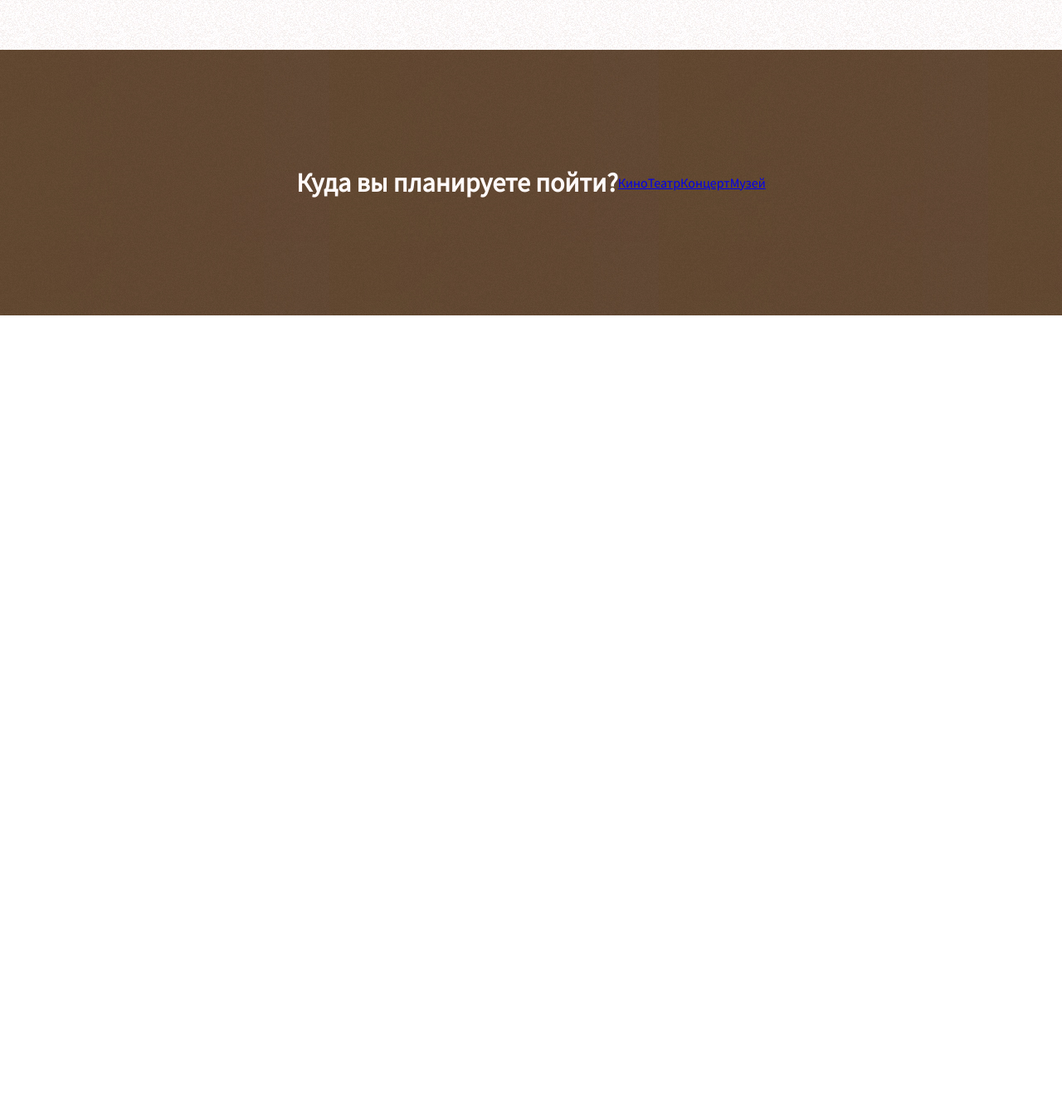
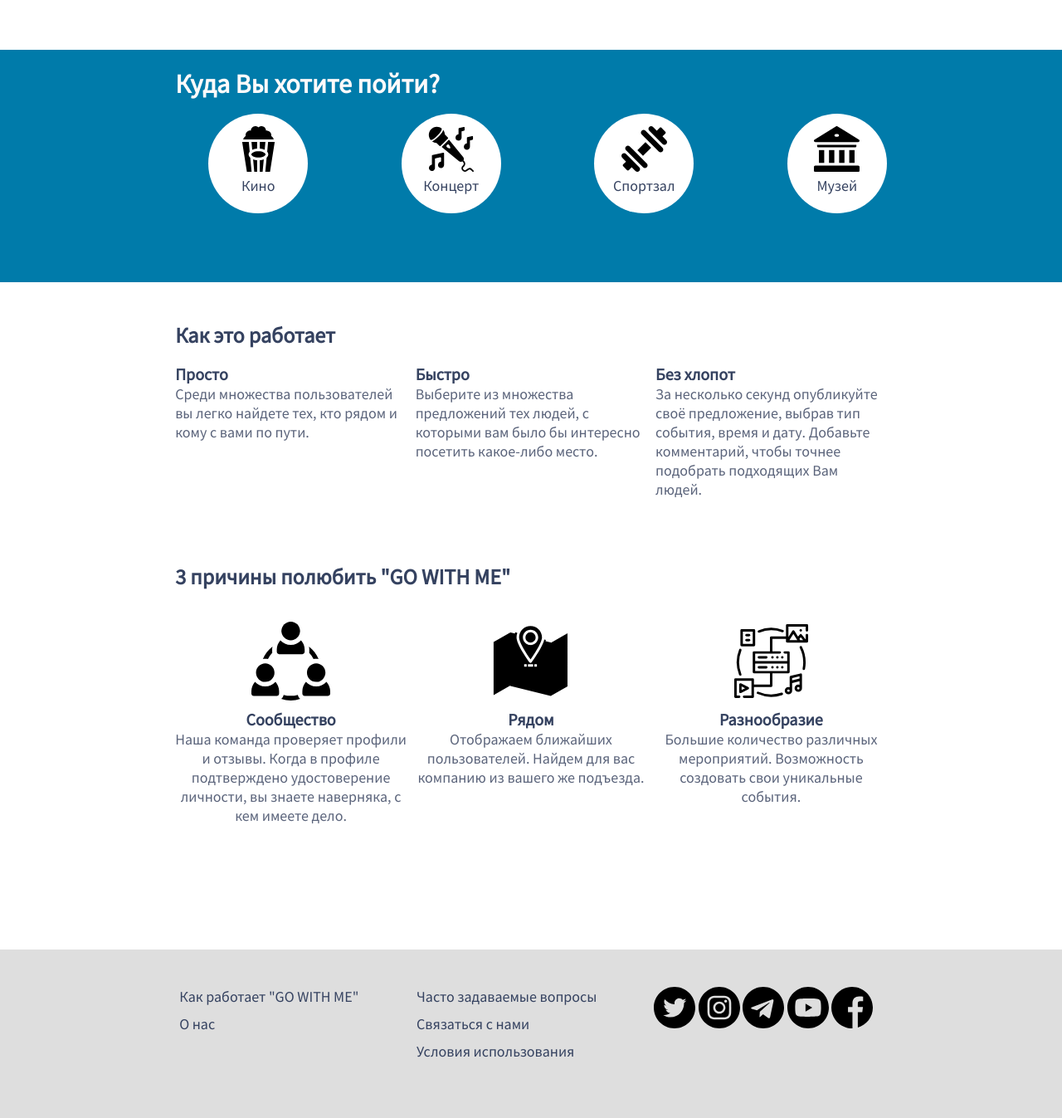
Before and after one commit to ArtSerov/Interface-Design, a plain HTML site: page index.html in a window 1280 px wide. Shown: the part 1180-2527 px from the top of the page at 83% size. Before the commit the page ends 1560 px from the top, so only its background shows below. Drawn offline with Linux system fonts and the light colour scheme.

Commit message:
Вариант 1.0

```diff
--- a/index.css
+++ b/index.css
@@ -17,7 +17,9 @@ header {
 
 }
 nav {
-	background: url(texture1.jpg);
+	/*background: url(texture1.jpg);*/
+	background-color: #fff;
+	border-bottom: 1px solid #DCDCDC;
 	margin: auto;
 	position: fixed;
 	top:0;
@@ -109,7 +111,8 @@ nav {
 }
 .container-two
 {
-	background: url(texture1.jpg);
+	/*background: url(texture1.jpg);*/
+	background-color: #fff;
 	height: 65vh;
 	width: 100%;
 	display: flex;
@@ -146,11 +149,132 @@ nav {
 }
 .container-three{
 
-	background: url(texture2.jpg);
-	height: 40vh;
+	/*background: url(texture2.jpg);*/
+	background-color: /*#F4A460*/ #007baa;
+	height: 35vh;
 	width: 100%;
 	display: flex;
-	align-items: center;
+	flex-direction: row;
 	justify-content: center;
 }
-.container-three
+.container-three h1{
+	margin-bottom: 0px;
+}
+
+.three-menu{
+	display: flex;
+	flex-direction: column;
+	width: 67%;
+}
+.container-three ul
+{
+	text-align: center;
+	font-family: 'Source Sans Pro', sans-serif;
+	list-style:none;
+	display: flex;
+	justify-content: space-between;
+	text-decoration: none;
+}
+.container-three img{
+	width: 55px;
+	height: 55px;
+}
+.container-three a{
+	text-decoration: none;
+	font-size: 18px;
+	color: #354260;
+}
+.items{
+	padding-top: 15px;
+	width: 120px;
+	height: 120px;
+	border-radius: 70px;
+	/*background-color: #FFDEAD;*/
+	/*background: url(texture1.jpg);*/
+	background-color: #fff;
+}
+.items:hover {
+	/*box-shadow: 0px 0px 15px 10px #000;*/
+	box-shadow:0px 0px 15px 10px #000;
+
+
+}
+.info-block{
+	display: flex;
+	justify-content: space-between;
+	text-decoration: none;
+}
+.containerPT{
+	/*background: url(texture1.jpg);*/
+	background-color: #fff;
+	display: flex;
+	justify-content: center;
+}
+.containerPT h1{
+	font-size: 26px;
+}
+.container-four{
+	margin-top: 30px;
+	margin-bottom: 30px;
+	width: 67%;
+	display: flex;
+	color: #354260;
+	flex-direction: column;
+}
+.info-block div{
+	width: 32.5%;
+}
+.info-block h2{
+	margin: 0px;
+	font-size: 20px;
+}
+.info-block p{
+	margin: 0px;
+	color: #5B647B;
+	font-size: 18px;
+
+}
+.info-block img{
+	width: 95px;
+	height: 95px;
+	margin:20px 0px 10px 0px;
+}
+.box{
+	display: flex;
+	flex-direction: column;
+	align-items: center;
+	text-align: center;
+}
+
+
+footer{
+	margin-top: 120px;
+	display: flex;
+	justify-content: center;
+	background-color: #DEDEDE;
+	height: 30vh;
+	align-items: center;
+}
+.end{
+	width: 67%;
+	height: 20vh;
+	display: flex;
+	justify-content: space-between;
+
+
+}
+.end div{
+	display: flex;
+	width: 100%;
+	flex-direction: column;
+}
+.end a{
+	color: #354260;
+	text-decoration: none;
+	margin:5px;
+	font-size: 18px;
+	font-family: 'Source Sans Pro', sans-serif;
+}
+.end img{
+	width: 50px;
+}
--- a/index.html
+++ b/index.html
@@ -44,23 +44,100 @@
 					</div>
 			</div>
 			<div class="container-three">
-				<h1>Куда вы планируете пойти?</h1>
-				<div>
-					<a href="#">Кино</a>
-				</div>
-				<div>
-					<a href="#">Театр</a>
-				</div>
-				<div>
-					<a href="#">Концерт</a>
-				</div>
-				<div>
-					<a href="#">Музей</a>
+				<div class="three-menu">
+					<h1>Куда Вы хотите пойти?</h1>
+					<div>
+						<ul>
+							<div class="items">
+								<li>
+									<a href="#">
+										<img src="cinema.svg" alt=""><br>Кино
+									</a>
+								</li>
+							</div>
+							<div class="items">
+							<li><a href="#">
+								<img src="sing.svg" alt=""><br>Концерт</a></li>
+							</div>
+							<div class="items">
+							<li><a href="#">
+								<img src="gym.svg" alt=""><br>Спортзал</a></li>
+							</div>
+							<div class="items">
+							<li><a href="#">
+								<img src="museum.svg" alt=""><br>Музей</a></li>
+							</div>
+						</ul>
+					</div>
 				</div>
 			</div>
 
+			<div class="containerPT">
+				<div class="container-four">
+					<h1>Как это работает</h1>
+					<div class="info-block">
+
+						<div>
+							<h2>Просто</h2>
+							<p>Среди множества пользователей вы легко найдете тех, кто рядом и кому с вами по пути.</p>
+						</div>
+						<div>
+							<h2>Быстро</h2>
+							<p>Выберите из множества предложений тех людей, с которыми вам было бы интересно посетить какое-либо место.</p>
+						</div>
+						<div>
+							<h2>Без хлопот</h2>
+							<p>За несколько секунд опубликуйте своё предложение, выбрав тип события, время и дату.
+							Добавьте комментарий, чтобы точнее подобрать подходящих Вам людей.</p>
+						</div>
+					</div>
+				</div>
+			</div>
+			<div class="containerPT">
+				<div class="container-four">
+					<h1>3 причины полюбить "GO WITH ME"</h1>
+					<div class="info-block">
+						<div class="box">
+							<img src="community.svg" alt="">
+							<h2>Сообщество</h2>
+							<p>Наша команда проверяет профили и отзывы. Когда в профиле подтверждено удостоверение личности, вы знаете наверняка, с кем имеете дело.</p>
+						</div>
+						<div class="box">
+							<img src="marker.svg" alt="">
+							<h2>Рядом</h2>
+							<p>Отображаем ближайших пользователей. Найдем для вас компанию из вашего же подъезда.</p>
+						</div>
+						<div class="box">
+							<img src="variety.svg" alt="">
+							<h2>Разнообразие</h2>
+							<p>Большие количество различных мероприятий. Возможность создовать свои уникальные события.</p>
+						</div>
+					</div>
+				</div>
+			</div>
 		</main>
 		<footer>
+			<div class="end">
+				<div>
+					<a href="">Как работает "GO WITH ME"</a>
+					<a href="">О нас</a>
+				</div>
+				<div>
+					<a href="">Часто задаваемые вопросы</a>
+					<a href="">Связаться с нами</a>
+					<a href="">Условия использования</a>
+				</div>
+				<div class="endend">
+					<a href="#">
+						<img src="twitter.svg" alt="">
+						<img src="instagram.svg" alt="">
+						<img src="telegram.svg" alt="">
+						<img src="youtube.svg" alt="">
+						<img src="facebook.svg" alt="">
+
+					</a>
+				</div>
+			</div>
 		</footer>
 </body>
 </html>
```
Also changed, not shown: Instagram.png (added), YouTube.png (added), cinema.png (added), cinema.svg (added), community.svg (added), facebook.svg (added), gym.svg (added), instagram.svg (added), marker.svg (added), museum.svg (added), sing.svg (added), strong.svg (added), teatr.svg (added), telegram.svg (added), 4 more files.
